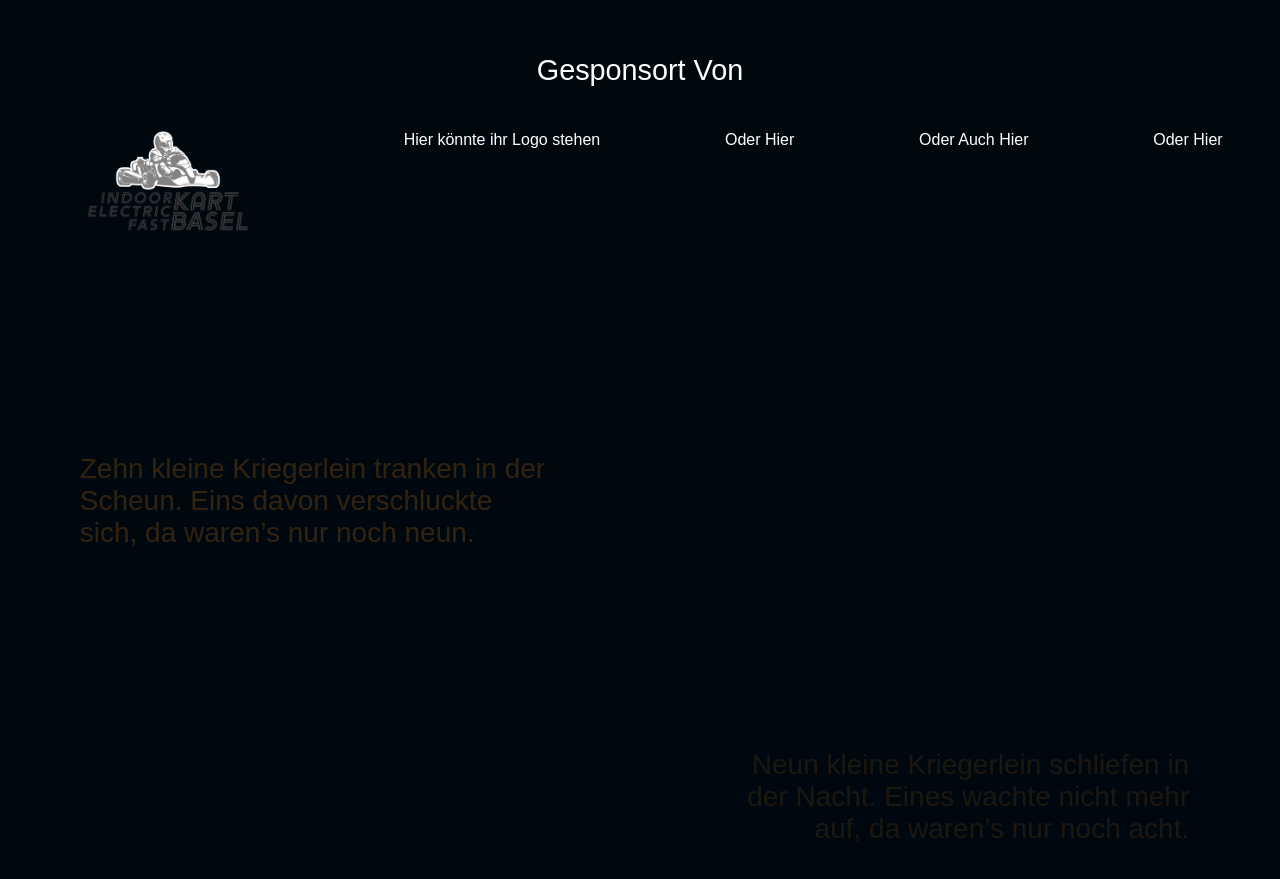
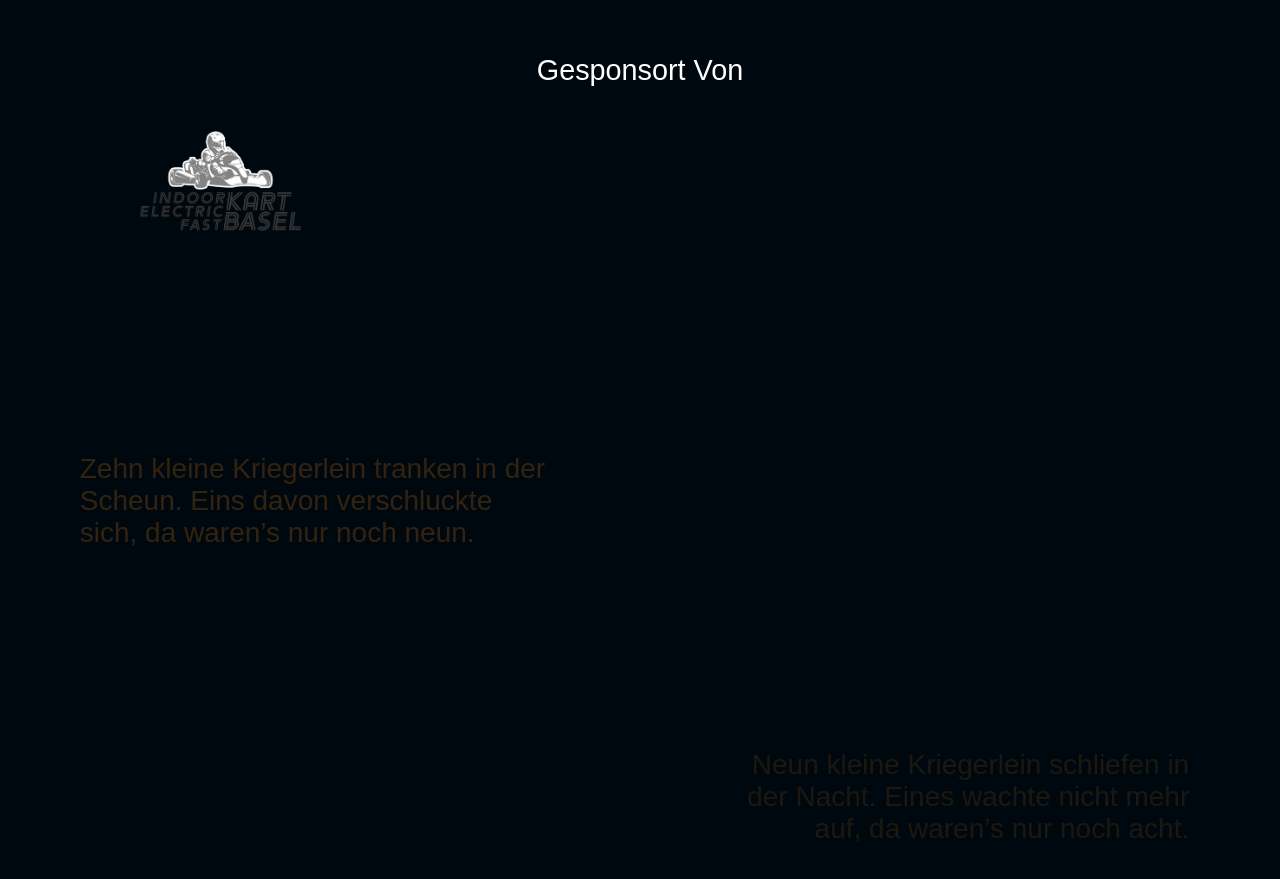
Before and after one commit to HyperRays/Theater3a, a plain HTML site: page index.html in a window 1280 px wide. Shown: the part 880-1759 px from the top of the page. Drawn offline with nearby package versions, Linux system fonts and the light colour scheme; a web font is replaced by a local one.

Commit message:
Update index.html

```diff
--- a/index.html
+++ b/index.html
@@ -53,10 +53,6 @@
 <div class="sponsoren">
   <h2 id="sp-text">Gesponsort Von</h2>
   <div id="sp-1" class="sp"><a href="https://www.kartbasel.ch/" target="_blank"><img class="sponsorimg" src="./sponsorKartbasel.webp" alt="Unsere Sponsor Kartbasel." height="100 px"></a></br></br><span class="karttext">Jeden Tag offen bis 21. Mai 2024</span></div>
-  <div id="sp-2" class="sp">Hier könnte ihr Logo stehen</div>
-  <div id="sp-3" class="sp">Oder Hier</div>
-  <div id="sp-4" class="sp">Oder Auch Hier</div>
-  <div id="sp-5" class="sp">Oder Hier</div>
 </div>
 
 <div class="story">
```
